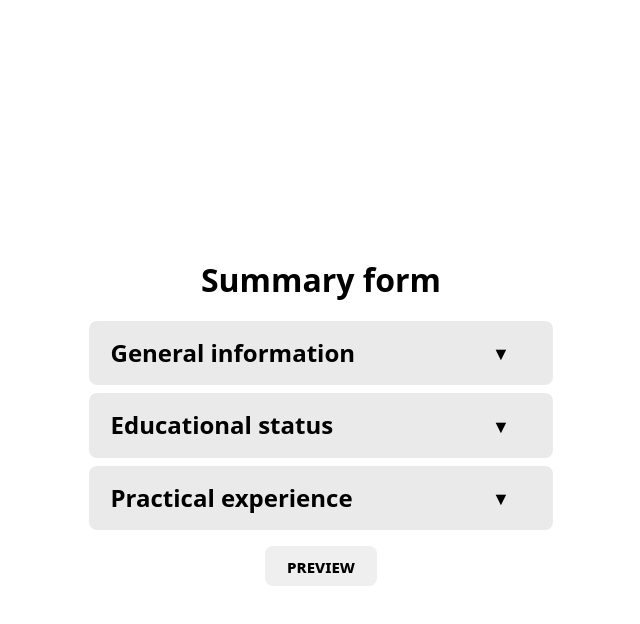
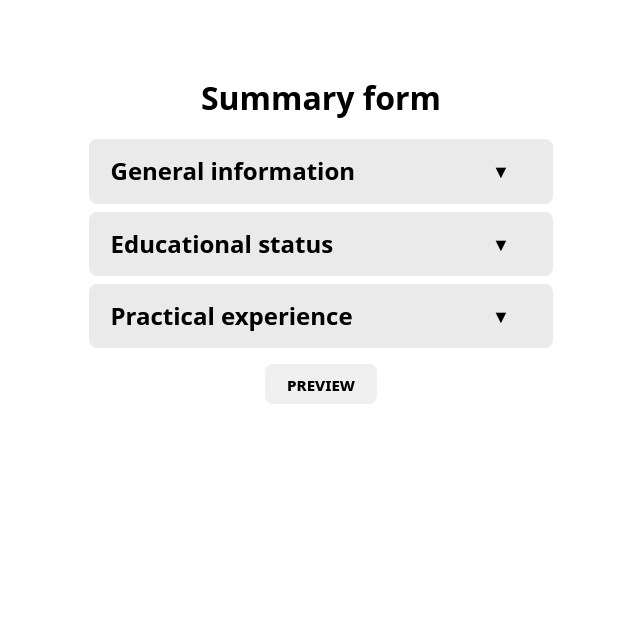
Before and after one commit to petrushya/sample-cv, a React (Vite) app: page / in a window 1280 px wide. Shown: the top 624 px of the page, without its empty margins (319-959 px from the left). Built offline with nearby package versions, Linux system fonts and the light colour scheme.

Commit message:
changed index.css

```diff
--- a/src/index.css
+++ b/src/index.css
@@ -17,7 +17,8 @@ body {
   margin: 0;
   display: flex;
   gap: 2ch;
-  place-items: center;
+  justify-content: center;
+  align-items: flex-start;
   min-width: 50ch;
   min-height: 100vh;
 }
```
